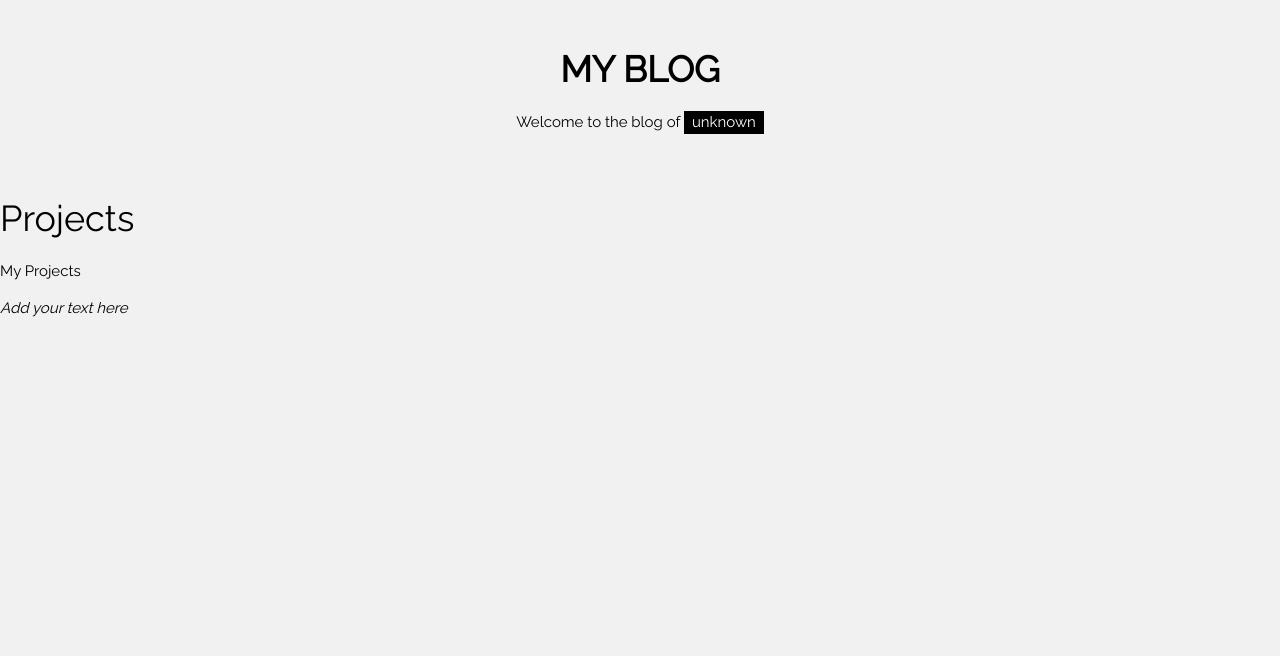
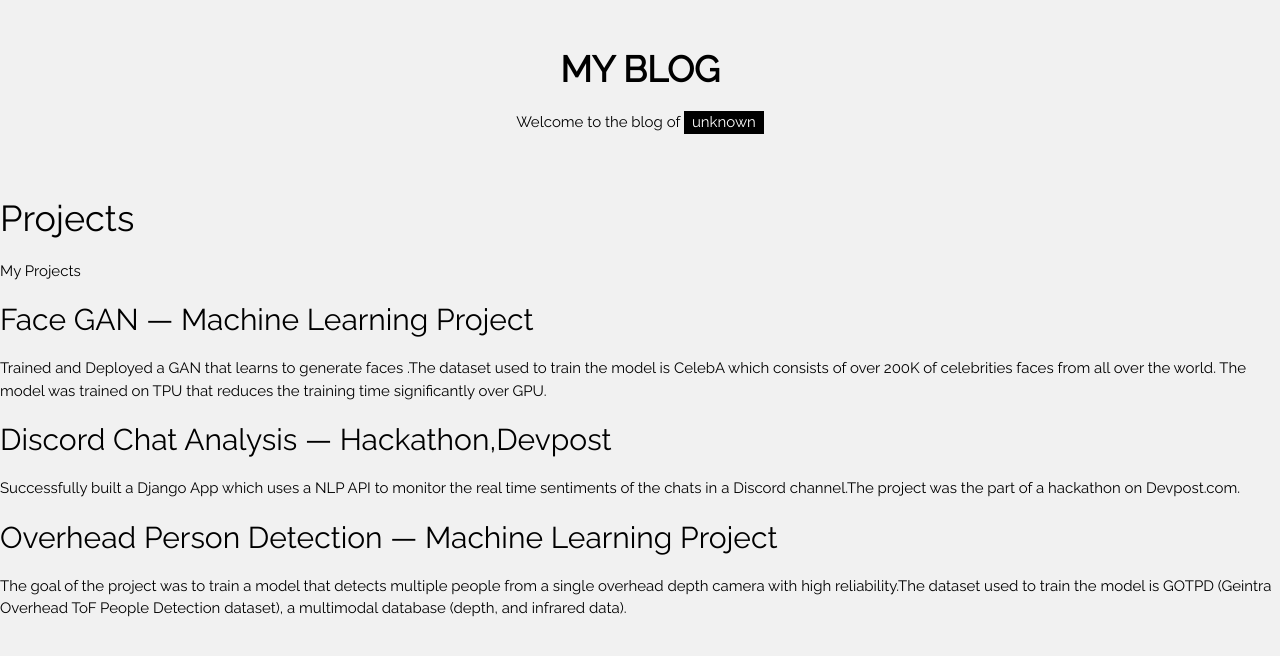
Before and after one commit to ShubhamShaswat/shubhamshaswat.github.io, a Jekyll site: the page built from projects.md, in a window 1280 px wide. Shown: the top 656 px of the page. Built offline with Jekyll 4.4.1, drawn with Linux system fonts in a browser that asks for light colours.

Commit message:
added projects

```diff
--- a/projects.md
+++ b/projects.md
@@ -8,4 +8,11 @@ title:  Projects
 
 My Projects
 
-_Add your text here_
+## Face GAN — Machine Learning Project
+Trained and Deployed a GAN that learns to generate faces .The dataset used to train the model is CelebA which consists of over 200K of celebrities faces from all over the world. The model was trained on TPU that reduces the training time significantly over GPU.
+
+## Discord Chat Analysis — Hackathon,Devpost
+Successfully built a Django App which uses a NLP API to monitor the real time sentiments of the chats in a Discord channel.The project was the part of a hackathon on Devpost.com.
+
+## Overhead Person Detection — Machine Learning Project
+The goal of the project was to train a model that detects multiple people from a single overhead depth camera with high reliability.The dataset used to train the model is GOTPD (Geintra Overhead ToF People Detection dataset), a multimodal database (depth, and infrared data).
```
